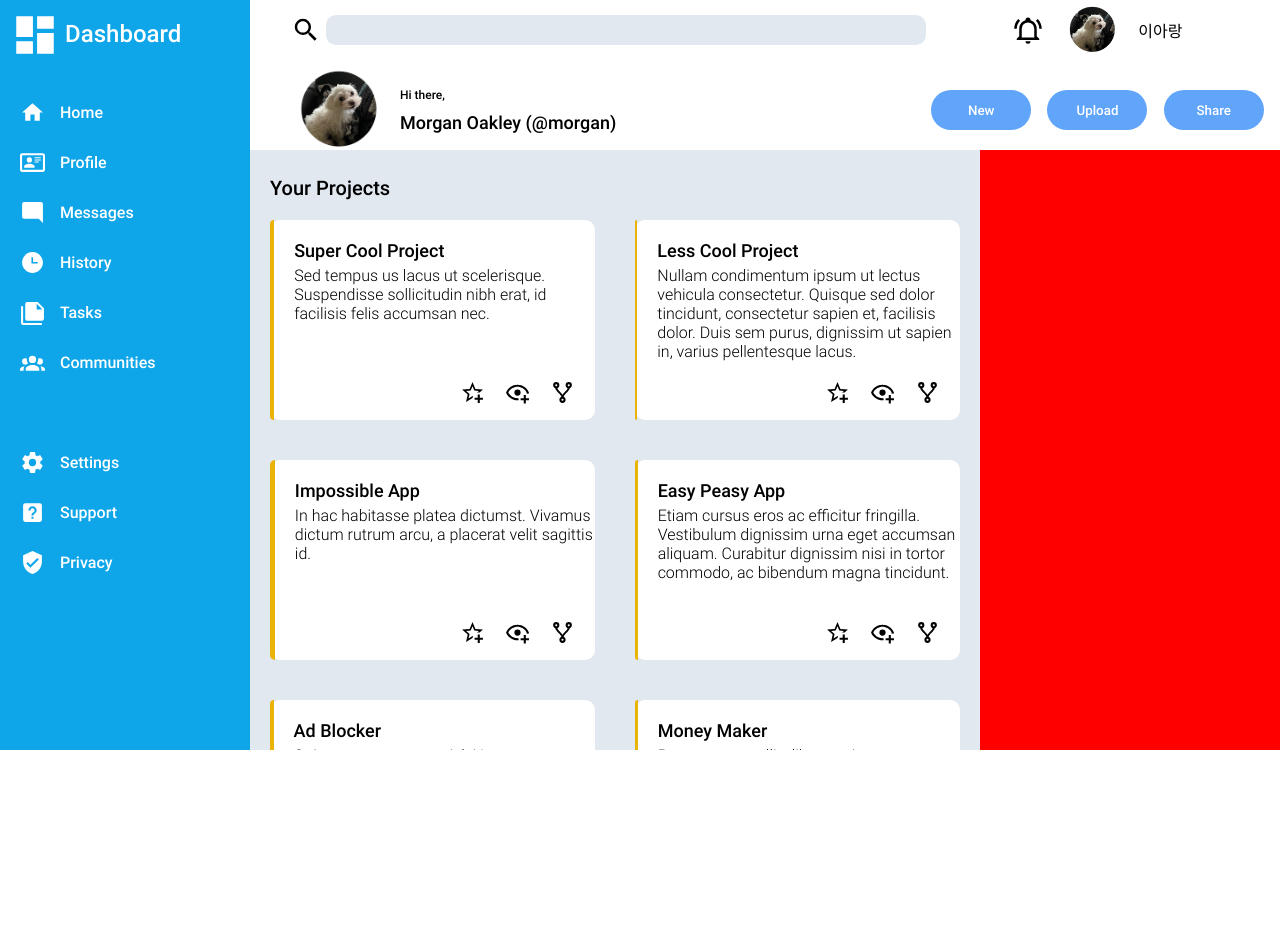
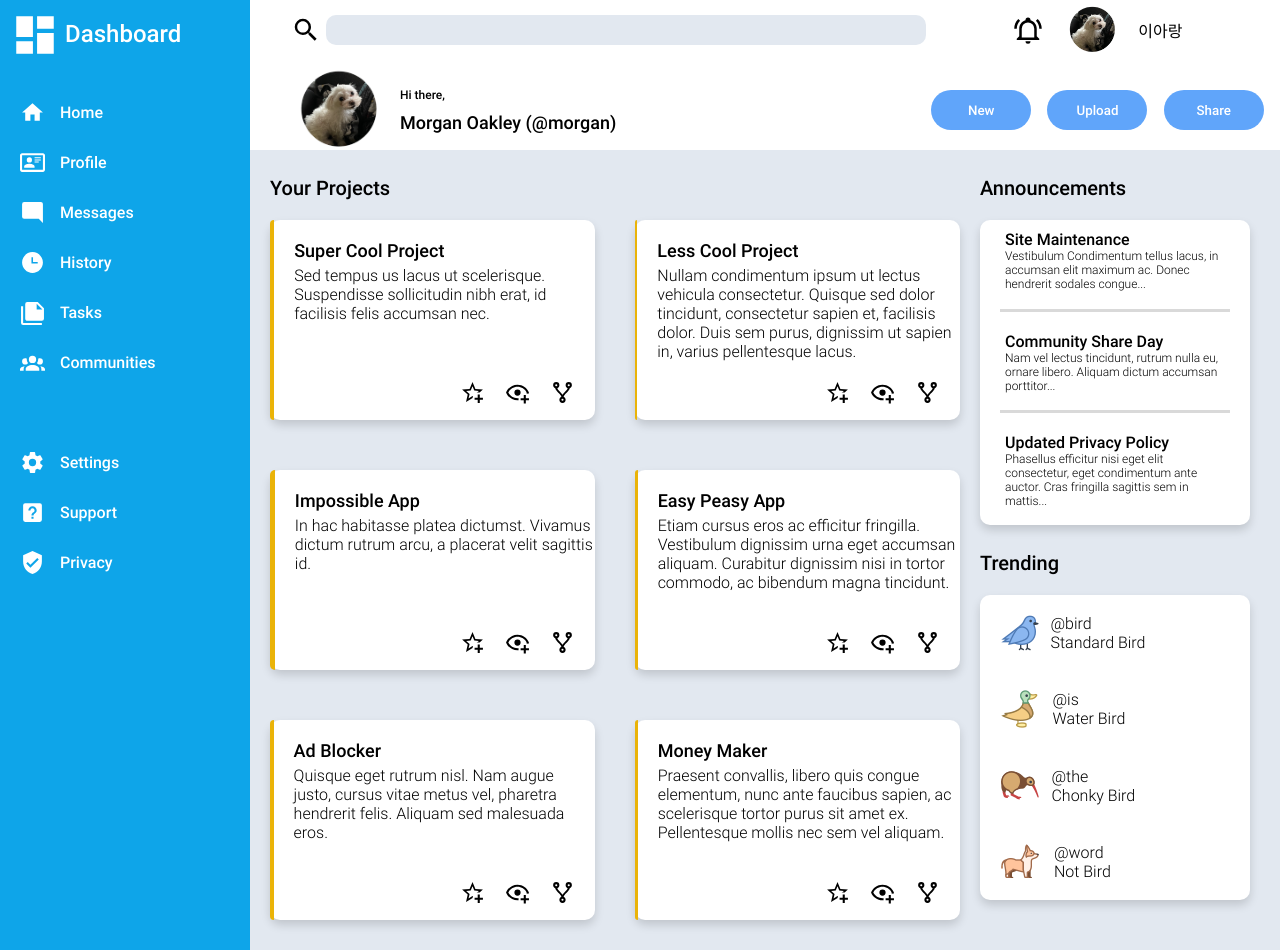
Before and after one commit to ryanchi9170/admin-dashboard, a plain HTML site: page index.html in a window 1280 px wide. Before the commit the page ends 800 px from the top, so only its background shows below. Drawn offline with Linux system fonts and the light colour scheme.

Commit message:
Finished Announcements and Trending

```diff
--- a/css/styles.css
+++ b/css/styles.css
@@ -17,7 +17,7 @@
 
 .container {
   display: grid;
-  grid-template: 150px 600px / 250px auto 300px;
+  grid-template: 150px 800px / 250px auto 300px;
   height: auto;
 }
 
@@ -42,8 +42,10 @@
 }
 
 .announcements {
-  background-color: red;
+  background-color: #e2e8f0;
   grid-area: 2 / 3 / 3 / 4;
+  display: grid;
+  grid-template-rows: 50px 325px 50px 325px;
 }
 
 .search {
@@ -189,6 +191,12 @@
   font-size: 20px;
 }
 
+.announcements-text,
+.trending-text {
+  align-self: end;
+  font-size: 20px;
+}
+
 .project-list {
   grid-row: 2 / 3;
   display: grid;
@@ -202,6 +210,7 @@
   height: 200px;
   margin: 20px;
   border-radius: 10px;
+  box-shadow: 0px 5px 10px rgba(0,0,0,0.15);
 }
 
 .card-container {
@@ -245,3 +254,92 @@
   font-size: 18px;
   margin-top: 20px;
 }
+
+.announcements-card,
+.trending-card {
+  background-color: white;
+  margin-top: 20px;
+  width: 90%;
+  border-radius: 10px;
+  box-shadow: 0px 5px 10px rgba(0,0,0,0.15);
+}
+
+.announcements-card {
+  display: grid;
+  grid-template-rows: 1fr 1fr 1fr;
+}
+
+.announcement-title {
+  font-size: 16px;
+}
+
+.announcement-description {
+  font-size: 12px;
+  font-family: RobotoLight;
+}
+
+.first-announcement hr {
+  width: 225px;
+}
+
+.first-announcement,
+.second-announcement,
+.third-announcement {
+  padding: 0px 5px;
+  margin: 10px 20px;
+}
+
+.first-announcement,
+.second-announcement {
+  border-bottom: solid rgba(0,0,0,0.15);
+}
+
+.trending-card {
+  display: grid;
+  grid-template-rows: 1fr 1fr 1fr 1fr;
+  align-items: center;
+  justify-items: center;
+}
+
+.trending-card>div {
+  display: flex;
+  width: 100%;
+  align-items: center;
+}
+
+.first-trending>div:nth-child(1),
+.second-trending>div:nth-child(1),
+.third-trending>div:nth-child(1),
+.fourth-trending>div:nth-child(1) {
+  background-repeat: no-repeat;
+  background-size: 40px;
+  height: 40px;
+  width: 40px;
+  flex-grow: 1;
+  margin-left: 20px;
+}
+
+.first-trending>div:nth-child(1) {
+  background-image: url('../icons/bird.png');
+  align-self: center;
+}
+
+.second-trending>div:nth-child(1) {
+  background-image: url('../icons/duck.png');
+}
+
+.third-trending>div:nth-child(1) {
+  background-image: url('../icons/kiwi-bird.png');
+}
+
+.fourth-trending>div:nth-child(1) {
+  background-image: url('../icons/not-bird.png');
+}
+
+.first-trending>div:nth-child(2),
+.second-trending>div:nth-child(2),
+.third-trending>div:nth-child(2),
+.fourth-trending>div:nth-child(2) {
+  flex-grow: 10;
+  font-family: RobotoLight;
+}
--- a/index.html
+++ b/index.html
@@ -167,7 +167,46 @@
       </div>
     </div>
 
-    <div class="announcements"></div>
+    <div class="announcements">
+      <div class="announcements-text">Announcements</div>
+      <div class="announcements-card">
+
+        <div class="first-announcement">
+          <div class="announcement-title">Site Maintenance</div>
+          <div class="announcement-description">Vestibulum Condimentum tellus lacus, in accumsan elit maximum ac. Donec hendrerit sodales congue...</div>
+        </div>
+
+        <div class="second-announcement">
+          <div class="announcement-title">Community Share Day</div>
+          <div class="announcement-description">Nam vel lectus tincidunt, rutrum nulla eu, ornare libero. Aliquam dictum accumsan porttitor...</div>
+        </div>
+
+        <div class="third-announcement">
+          <div class="announcement-title">Updated Privacy Policy</div>
+          <div class="announcement-description">Phasellus efficitur nisi eget elit consectetur, eget condimentum ante auctor. Cras fringilla sagittis sem in mattis...</div>
+        </div>
+      </div>
+
+      <div class="trending-text">Trending</div>
+      <div class="trending-card">
+        <div class="first-trending">
+          <div></div>
+          <div>@bird<br>Standard Bird</div>
+        </div>
+        <div class="second-trending">
+          <div></div>
+          <div>@is<br>Water Bird</div>
+        </div>
+        <div class="third-trending">
+          <div></div>
+          <div>@the<br>Chonky Bird</div>
+        </div>
+        <div class="fourth-trending">
+          <div></div>
+          <div>@word<br>Not Bird</div>
+        </div>
+      </div>
+    </div>
 
   </div>
 </body>
```
Also changed, not shown: icons/bird.png (added), icons/duck.png (added), icons/kiwi-bird.png (added), icons/not-bird.png (added).
